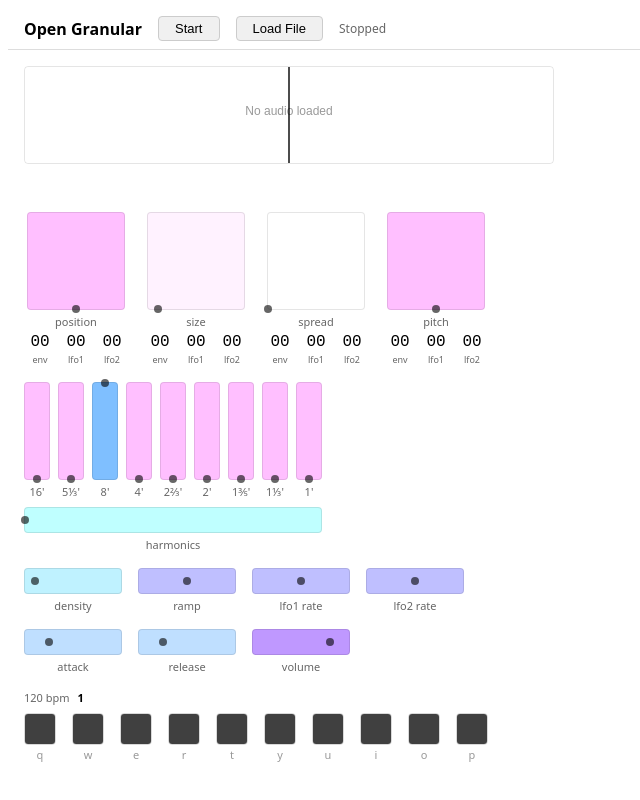
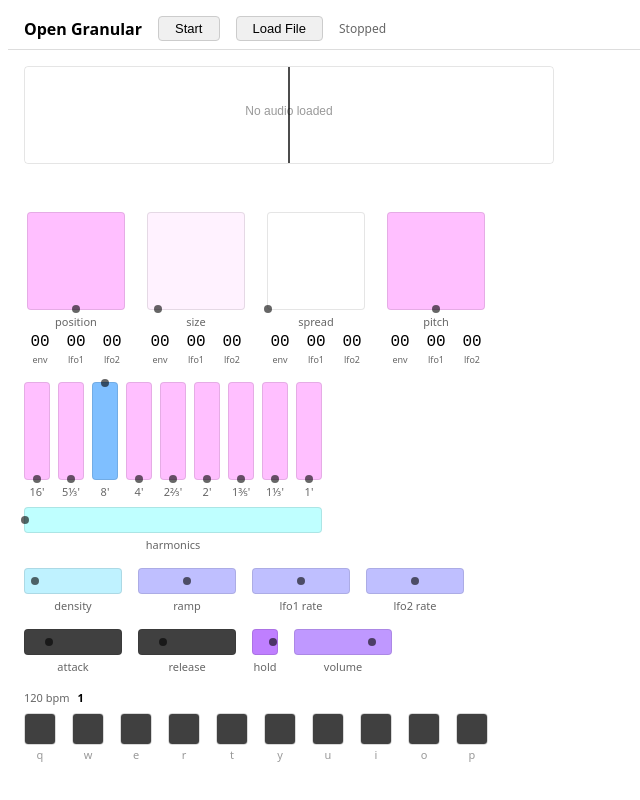
Before and after one commit to lucaskuzma/open-granular-js, a React (Vite) app: page / in a window 1280 px wide. Shown: the top 800 px of the page, without its empty margins (0-640 px from the left). Built offline with nearby package versions, Linux system fonts and the light colour scheme.

Commit message:
explicit envelope

```diff
--- a/src/engine/granular/GranularParams.ts
+++ b/src/engine/granular/GranularParams.ts
@@ -33,9 +33,10 @@ export const GRANULAR_PARAMS: ParamDefinition[] = [
   { key: "lfo2Spread",   label: "LFO2 Spread",   min: 0, max: 1, default: 0 },
   { key: "lfo2Pitch",    label: "LFO2 Pitch",    min: 0, max: 1, default: 0 },
 
-  // --- Envelope mod depths ---
+  // --- Envelope ---
   { key: "env1Attack",   label: "Env Attack",    min: 0, max: 1, default: 0.25 },
   { key: "env1Release",  label: "Env Release",   min: 0, max: 1, default: 0.25 },
+  { key: "hold",         label: "Hold",          min: 0, max: 1, default: 1    },
   { key: "env1Position", label: "Env Pos",       min: 0, max: 1, default: 0 },
   { key: "env1Size",     label: "Env Size",      min: 0, max: 1, default: 0 },
   { key: "env1Spread",   label: "Env Spread",    min: 0, max: 1, default: 0 },
--- a/src/ui/GranularPanel.tsx
+++ b/src/ui/GranularPanel.tsx
@@ -5,7 +5,9 @@ import { XYPad } from "./components/XYPad";
 import { HarmonicsPad } from "./components/HarmonicsPad";
 import { LabelControl } from "./components/LabelControl";
 import { PositionControl } from "./components/PositionControl";
+import { TogglePad } from "./components/TogglePad";
 import { SlotRow } from "./components/SlotRow";
+import { useParam } from "./hooks";
 
 interface GranularPanelProps {
   store: ParamStore;
@@ -17,6 +19,8 @@ interface GranularPanelProps {
 const PAD_SIZE = 96;
 
 export function GranularPanel({ store, engine, buffer, slotManager }: GranularPanelProps) {
+  const hold = useParam(store, "hold") >= 0.5;
+
   return (
     <div style={{ display: "flex", flexDirection: "column", gap: 16, padding: 16 }}>
       {/* Waveform + position scrubber */}
@@ -30,7 +34,7 @@ export function GranularPanel({ store, engine, buffer, slotManager }: GranularPa
 
       {/* Main XY pads with modulation depths underneath */}
       <div style={{ display: "flex", gap: 16, alignItems: "flex-start" }}>
-        <PadWithMods store={store} slotManager={slotManager} xKey="position" yKey="positionJitter" envKey="env1Position" lfo1Key="lfo1Position" lfo2Key="lfo2Position" label="position" onDragStart={() => engine?.sendCommand("envHold")} />
+        <PadWithMods store={store} slotManager={slotManager} xKey="position" yKey="positionJitter" envKey="env1Position" lfo1Key="lfo1Position" lfo2Key="lfo2Position" label="position" />
         <PadWithMods store={store} slotManager={slotManager} xKey="size" yKey="sizeJitter" envKey="env1Size" lfo1Key="lfo1Size" lfo2Key="lfo2Size" label="size" />
         <PadWithMods store={store} slotManager={slotManager} xKey="spread" yKey="spreadJitter" envKey="env1Spread" lfo1Key="lfo1Spread" lfo2Key="lfo2Spread" label="spread" />
         <PadWithMods store={store} slotManager={slotManager} xKey="pitch" yKey="pitchJitter" envKey="env1Pitch" lfo1Key="lfo1Pitch" lfo2Key="lfo2Pitch" label="pitch" />
@@ -61,8 +65,9 @@ export function GranularPanel({ store, engine, buffer, slotManager }: GranularPa
       </div>
 
       <div style={{ display: "flex", gap: 16, flexWrap: "wrap", alignItems: "flex-start" }}>
-        <XYPad store={store} slotManager={slotManager} xKey="env1Attack" label="attack" size={PAD_SIZE} onDragStart={() => slotManager.excludeFromInterp("env1Attack")} />
-        <XYPad store={store} slotManager={slotManager} xKey="env1Release" label="release" size={PAD_SIZE} onDragStart={() => slotManager.excludeFromInterp("env1Release")} />
+        <XYPad store={store} slotManager={slotManager} xKey="env1Attack" label="attack" size={PAD_SIZE} disabled={hold} onDragStart={() => slotManager.excludeFromInterp("env1Attack")} />
+        <XYPad store={store} slotManager={slotManager} xKey="env1Release" label="release" size={PAD_SIZE} disabled={hold} onDragStart={() => slotManager.excludeFromInterp("env1Release")} />
+        <TogglePad store={store} paramKey="hold" label="hold" />
         <XYPad store={store} slotManager={slotManager} xKey="volume" label="volume" size={PAD_SIZE} onDragStart={() => slotManager.excludeFromInterp("volume")} />
       </div>
 
--- a/src/ui/components/PositionControl.tsx
+++ b/src/ui/components/PositionControl.tsx
@@ -43,19 +43,21 @@ export function PositionControl({
     [store],
   );
 
+  const hold = useParam(store, "hold") >= 0.5;
+
   const onPointerDown = useCallback(
     (e: RPointerEvent) => {
       (e.target as HTMLElement).setPointerCapture(e.pointerId);
       slotManager.excludeFromInterp("position", "positionJitter");
       update(e);
-      engine?.sendCommand("envAttack");
+      if (!hold) engine?.sendCommand("envAttack");
     },
-    [update, engine, slotManager],
+    [update, engine, slotManager, hold],
   );
 
   const onPointerUp = useCallback(() => {
-    engine?.sendCommand("envRelease");
-  }, [engine]);
+    if (!hold) engine?.sendCommand("envRelease");
+  }, [engine, hold]);
 
   const jitterWidth = positionJitter * width * 0.25;
 
--- /dev/null
+++ b/src/ui/components/TogglePad.tsx
@@ -0,0 +1,58 @@
+import { useCallback, type PointerEvent as RPointerEvent } from "react";
+import type { ParamStore } from "../../engine/ParamStore";
+import { useParam } from "../hooks";
+import { colorFor } from "../colors";
+
+interface TogglePadProps {
+  store: ParamStore;
+  paramKey: string;
+  label: string;
+  size?: number;
+}
+
+export function TogglePad({ store, paramKey, label, size = 24 }: TogglePadProps) {
+  const value = useParam(store, paramKey);
+  const on = value >= 0.5;
+
+  const onPointerDown = useCallback(
+    (e: RPointerEvent) => {
+      e.preventDefault();
+      store.set(paramKey, on ? 0 : 1);
+    },
+    [store, paramKey, on],
+  );
+
+  return (
+    <div style={{ display: "flex", flexDirection: "column", alignItems: "center", gap: 4 }}>
+      <div
+        onPointerDown={onPointerDown}
+        style={{
+          width: size,
+          height: size,
+          backgroundColor: colorFor(on ? 1 : 0, 0.5),
+          position: "relative",
+          borderRadius: 4,
+          touchAction: "none",
+          cursor: "pointer",
+          border: "1px solid rgba(0,0,0,0.1)",
+        }}
+      >
+        <div
+          style={{
+            position: "absolute",
+            left: on ? `${size - 4}px` : "4px",
+            top: "50%",
+            width: 8,
+            height: 8,
+            marginLeft: -4,
+            marginTop: -4,
+            borderRadius: "50%",
+            backgroundColor: "rgba(0,0,0,0.6)",
+            pointerEvents: "none",
+          }}
+        />
+      </div>
+      <span style={{ fontSize: 11, color: "#666", userSelect: "none" }}>{label}</span>
+    </div>
+  );
+}
--- a/src/ui/components/XYPad.tsx
+++ b/src/ui/components/XYPad.tsx
@@ -2,7 +2,7 @@ import { useRef, useCallback, type PointerEvent as RPointerEvent } from "react";
 import type { ParamStore } from "../../engine/ParamStore";
 import type { SlotManager } from "../../control/SlotManager";
 import { useParam } from "../hooks";
-import { colorFor } from "../colors";
+import { colorFor, DISABLED } from "../colors";
 
 interface XYPadProps {
   store: ParamStore;
@@ -11,11 +11,12 @@ interface XYPadProps {
   label: string;
   size?: number;
   vertical?: boolean;
+  disabled?: boolean;
   onDragStart?: () => void;
   slotManager?: SlotManager;
 }
 
-export function XYPad({ store, xKey, yKey, label, size = 96, vertical, onDragStart, slotManager }: XYPadProps) {
+export function XYPad({ store, xKey, yKey, label, size = 96, vertical, disabled, onDragStart, slotManager }: XYPadProps) {
   const ref = useRef<HTMLDivElement>(null);
   const x = useParam(store, xKey);
   const y = yKey ? useParam(store, yKey) : 0.5;
@@ -51,11 +52,12 @@ export function XYPad({ store, xKey, yKey, label, size = 96, vertical, onDragSta
 
   const onPointerDown = useCallback(
     (e: RPointerEvent) => {
+      if (disabled) return;
       (e.target as HTMLElement).setPointerCapture(e.pointerId);
       update(e);
       onDragStart?.();
     },
-    [update, onDragStart],
+    [update, onDragStart, disabled],
   );
 
   const dotLeft = vertical ? "50%" : `${x * 100}%`;
@@ -67,16 +69,16 @@ export function XYPad({ store, xKey, yKey, label, size = 96, vertical, onDragSta
         ref={ref}
         onPointerDown={onPointerDown}
         onPointerMove={(e) => {
-          if (e.buttons > 0) update(e);
+          if (!disabled && e.buttons > 0) update(e);
         }}
         style={{
           width: padWidth,
           height: padHeight,
-          backgroundColor: colorFor(vertical ? 0.5 : x, vertical ? x : y),
+          backgroundColor: disabled ? DISABLED : colorFor(vertical ? 0.5 : x, vertical ? x : y),
           position: "relative",
           borderRadius: 4,
           touchAction: "none",
-          cursor: vertical ? "ns-resize" : singleAxis ? "ew-resize" : "crosshair",
+          cursor: disabled ? "default" : vertical ? "ns-resize" : singleAxis ? "ew-resize" : "crosshair",
           border: "1px solid rgba(0,0,0,0.1)",
         }}
       >
```
Also changed, not shown: public/granular-processor.js (+14 -3 lines).
